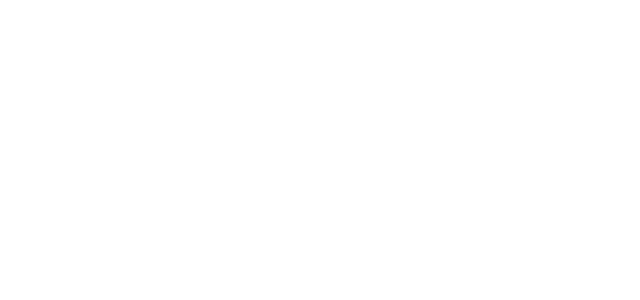
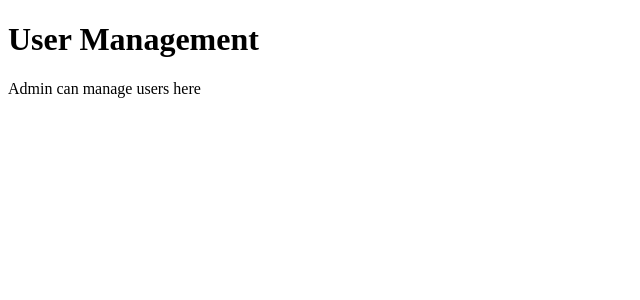
Before and after one commit to PeanutEz/BTVN05_React03_Group1, a React (Vite) app: page /admin/users in a window 1280 px wide. Shown: the top 300 px of the page, without its empty margins (0-640 px from the left). Built offline with nearby package versions, Linux system fonts and the light colour scheme.

Commit message:
Lac them route

```diff
--- a/src/App.tsx
+++ b/src/App.tsx
@@ -1,13 +1,12 @@
-import './App.css'
+import { BrowserRouter } from 'react-router-dom';
+import AppRoutes from './routes';
 
 function App() {
-
-
   return (
-    <>
-
-    </>
-  )
+    <BrowserRouter>
+      <AppRoutes />
+    </BrowserRouter>
+  );
 }
 
-export default App
+export default App;
--- a/src/pages/HomePage.tsx
+++ b/src/pages/HomePage.tsx
@@ -0,0 +1,10 @@
+
+
+export default function HomePage() {
+  return (
+    <div>
+      <h1>User Home Page</h1>
+      <p>Welcome to user area</p>
+    </div>
+  );
+}
--- a/src/pages/LoginPage.tsx
+++ b/src/pages/LoginPage.tsx
@@ -0,0 +1,9 @@
+
+export default function LoginPage() {
+  return (
+    <div>
+      <h1>Login Page</h1>
+      <p>This is login page</p>
+    </div>
+  );
+}
--- /dev/null
+++ b/src/pages/NotFoundPage.tsx
@@ -0,0 +1,9 @@
+
+
+export default function NotFoundPage() {
+  return (
+    <div>
+      <h1>404 - Page Not Found</h1>
+    </div>
+  );
+}
--- a/src/pages/UserManagerPage.tsx
+++ b/src/pages/UserManagerPage.tsx
@@ -0,0 +1,9 @@
+
+export default function UserManagerPage() {
+  return (
+    <div>
+      <h1>User Management</h1>
+      <p>Admin can manage users here</p>
+    </div>
+  );
+}
--- /dev/null
+++ b/src/routes/index.tsx
@@ -0,0 +1,16 @@
+import HomePage from '../pages/HomePage';
+import LoginPage from '../pages/LoginPage';
+import UserManagerPage from '../pages/UserManagerPage';
+import NotFoundPage from '../pages/NotFoundPage';
+import { Routes, Route } from 'react-router-dom';
+
+export default function AppRoutes() {
+  return (
+    <Routes>
+      <Route path="/" element={<HomePage />} />
+      <Route path="/login" element={<LoginPage />} />
+      <Route path="/admin/users" element={<UserManagerPage />} />
+      <Route path="*" element={<NotFoundPage />} />
+    </Routes>
+  );
+}
--- /dev/null
+++ b/src/types/index.ts
@@ -0,0 +1,2 @@
+export * from './post.type';
+export * from './user.type';
```
Also changed, not shown: src/services/auth.service.ts (added).
